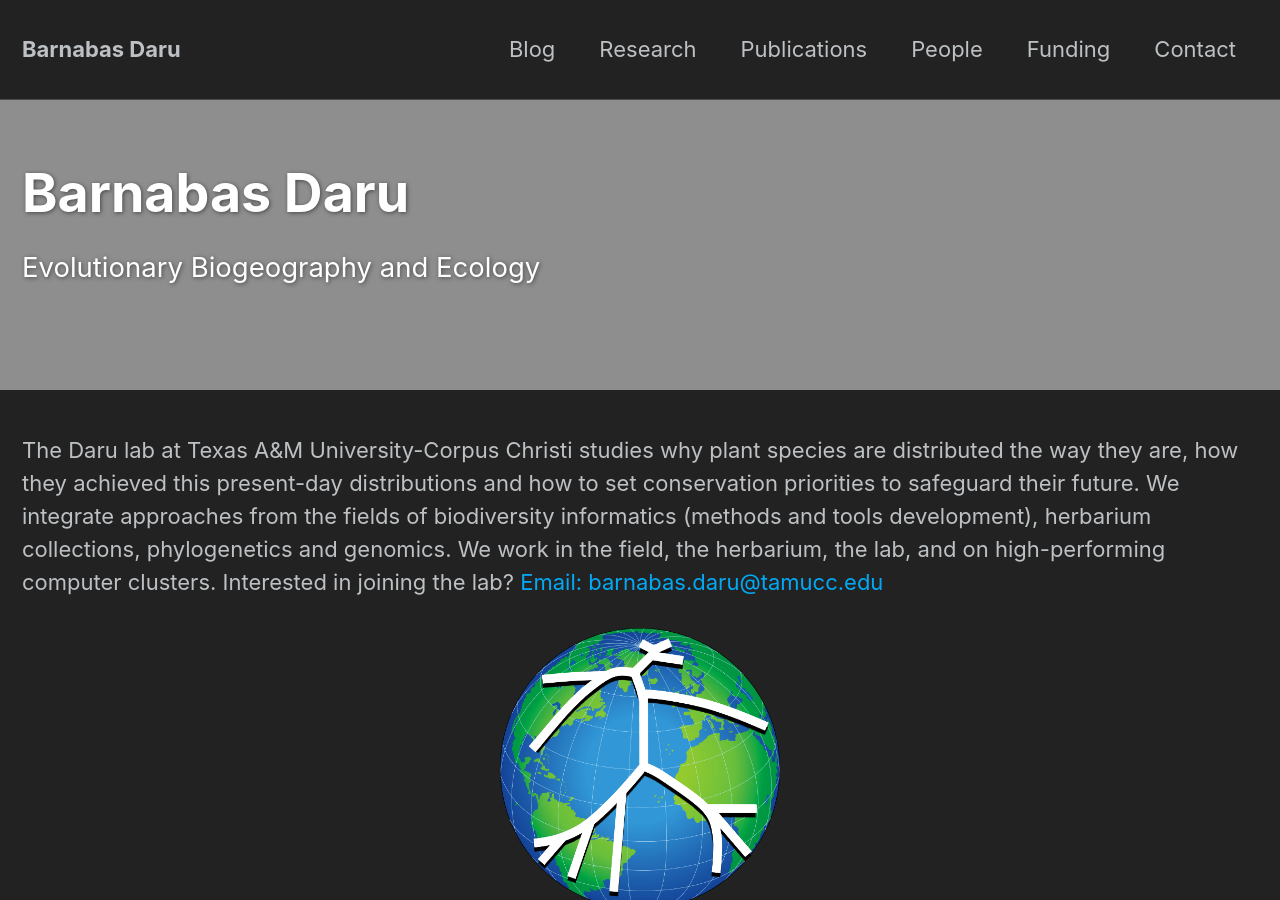
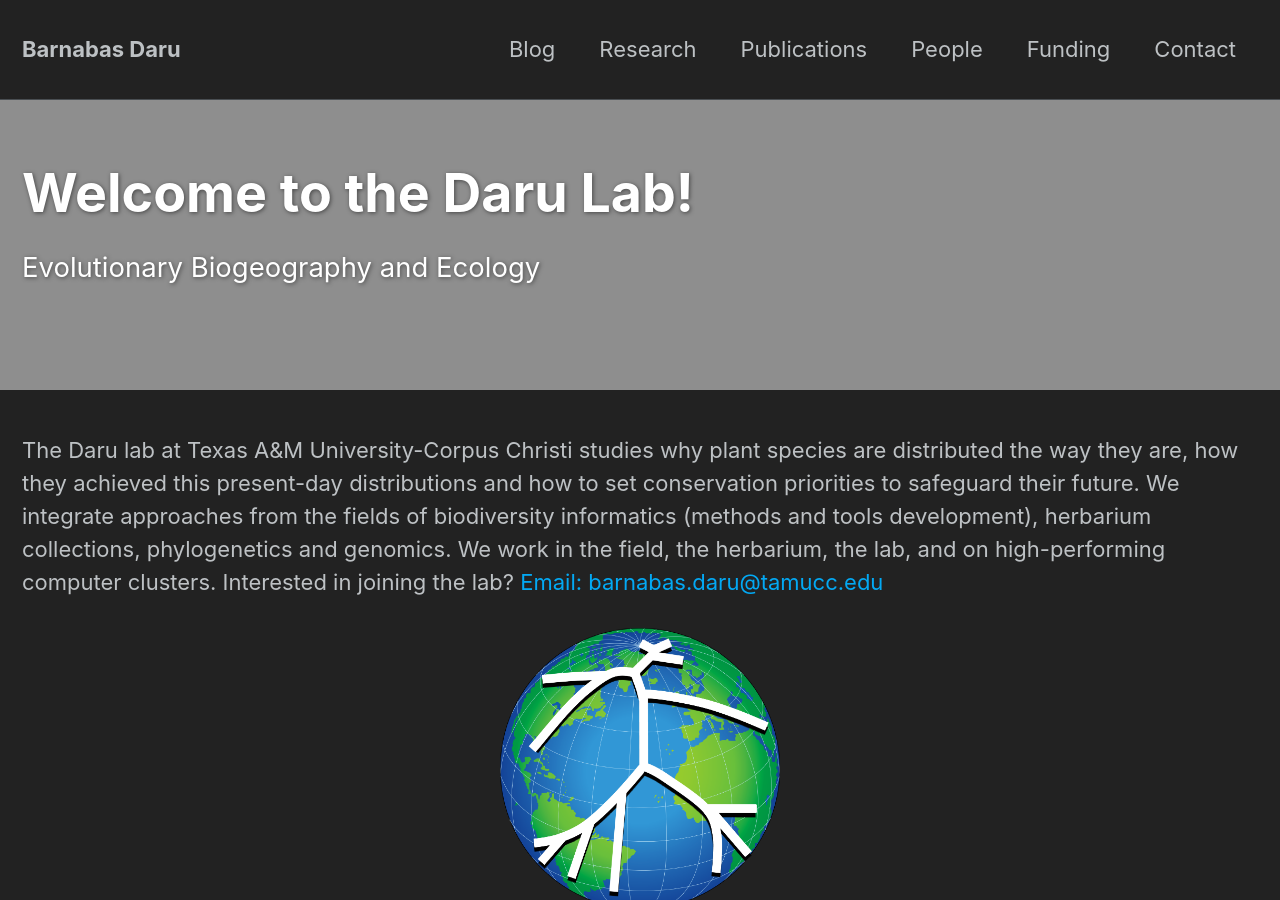
Before and after one commit to darunabas/darulab.github.io, a Jekyll site: the page built from index.html, in a window 1280 px wide and 900 px high. Built offline with Jekyll 4.4.1, drawn with Linux system fonts in a browser that asks for light colours; nearby versions of some CDN libraries; the list of posts is cut into pages by our own code.

Commit message:
Update index.html

```diff
--- a/index.html
+++ b/index.html
@@ -1,5 +1,6 @@
 ---
 layout: splash
+title: "Welcome to the Daru Lab!"
 header:
   overlay_image: /assets/images/Fynbos.JPG
   overlay_filter: 0.1
```
